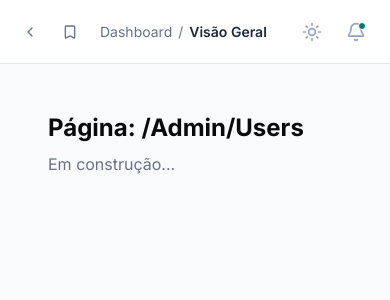
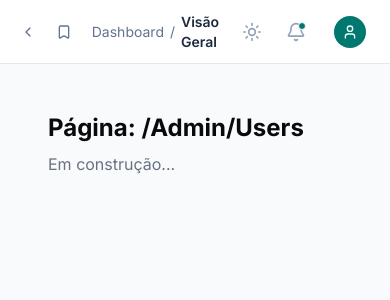
Before and after one commit to GuxtavoPereira/lepera-clinic, a Next.js app in the folder apps/web/: page /admin/users in a window 390 px wide. Shown: the top 300 px of the page. Built offline with nearby package versions, Linux system fonts and the light colour scheme; no server answers.

Commit message:
update: apps/web/src/components/header.tsx

```diff
--- a/apps/web/src/components/header.tsx
+++ b/apps/web/src/components/header.tsx
@@ -1,7 +1,18 @@
 "use client";
 
-import { usePathname } from "next/navigation";
-import { ChevronLeft, Bookmark, Search, Sun, Bell } from "lucide-react";
+import { usePathname, useRouter } from "next/navigation";
+import { ChevronLeft, Bookmark, Search, Sun, Bell, LogOut, User as UserIcon } from "lucide-react";
+import {
+  DropdownMenu,
+  DropdownMenuContent,
+  DropdownMenuItem,
+  DropdownMenuLabel,
+  DropdownMenuSeparator,
+  DropdownMenuTrigger,
+} from "@/components/ui/dropdown-menu";
+import { Avatar, AvatarFallback } from "@/components/ui/avatar";
+import { useCurrentUser } from "@/lib/use-current-user";
+import { logout } from "@/lib/auth";
 
 const routeNames: Record<string, string> = {
   "/home": "Início",
@@ -13,9 +24,21 @@ const routeNames: Record<string, string> = {
   "/new-session": "Nova Sessão",
 };
 
+function initials(name: string) {
+  const parts = name.trim().split(/\s+/);
+  return ((parts[0]?.[0] ?? "") + (parts[1]?.[0] ?? "")).toUpperCase();
+}
+
 export function Header() {
   const pathname = usePathname();
+  const router = useRouter();
+  const user = useCurrentUser();
   const currentPage = routeNames[pathname] || "Visão Geral";
+
+  function handleLogout() {
+    logout();
+    router.push("/auth/login");
+  }
 
   return (
     <header className="flex h-16 w-full items-center justify-between border-b border-slate-200 bg-white px-4 md:px-6 shrink-0">
@@ -57,6 +80,32 @@ export function Header() {
             <span className="absolute top-2 right-2 h-2 w-2 rounded-full bg-primary border border-white"></span>
           </button>
         </div>
+
+        <DropdownMenu>
+          <DropdownMenuTrigger asChild>
+            <button className="flex items-center gap-2 rounded-md p-1 pr-2 hover:bg-slate-100 transition-colors">
+              <Avatar className="h-8 w-8">
+                <AvatarFallback className="bg-primary text-primary-foreground text-xs font-semibold">
+                  {user ? initials(user.name) : <UserIcon className="h-4 w-4" />}
+                </AvatarFallback>
+              </Avatar>
+              <span className="hidden md:block text-sm font-medium text-slate-700">
+                {user?.name ?? "Minha conta"}
+              </span>
+            </button>
+          </DropdownMenuTrigger>
+          <DropdownMenuContent align="end" className="w-56">
+            <DropdownMenuLabel className="font-normal">
+              <p className="text-sm font-medium text-slate-800">{user?.name}</p>
+              <p className="text-xs text-slate-500">{user?.email}</p>
+            </DropdownMenuLabel>
+            <DropdownMenuSeparator />
+            <DropdownMenuItem onClick={handleLogout} className="text-red-600 focus:text-red-600">
+              <LogOut className="h-4 w-4" />
+              Sair
+            </DropdownMenuItem>
+          </DropdownMenuContent>
+        </DropdownMenu>
       </div>
     </header>
   );
```
